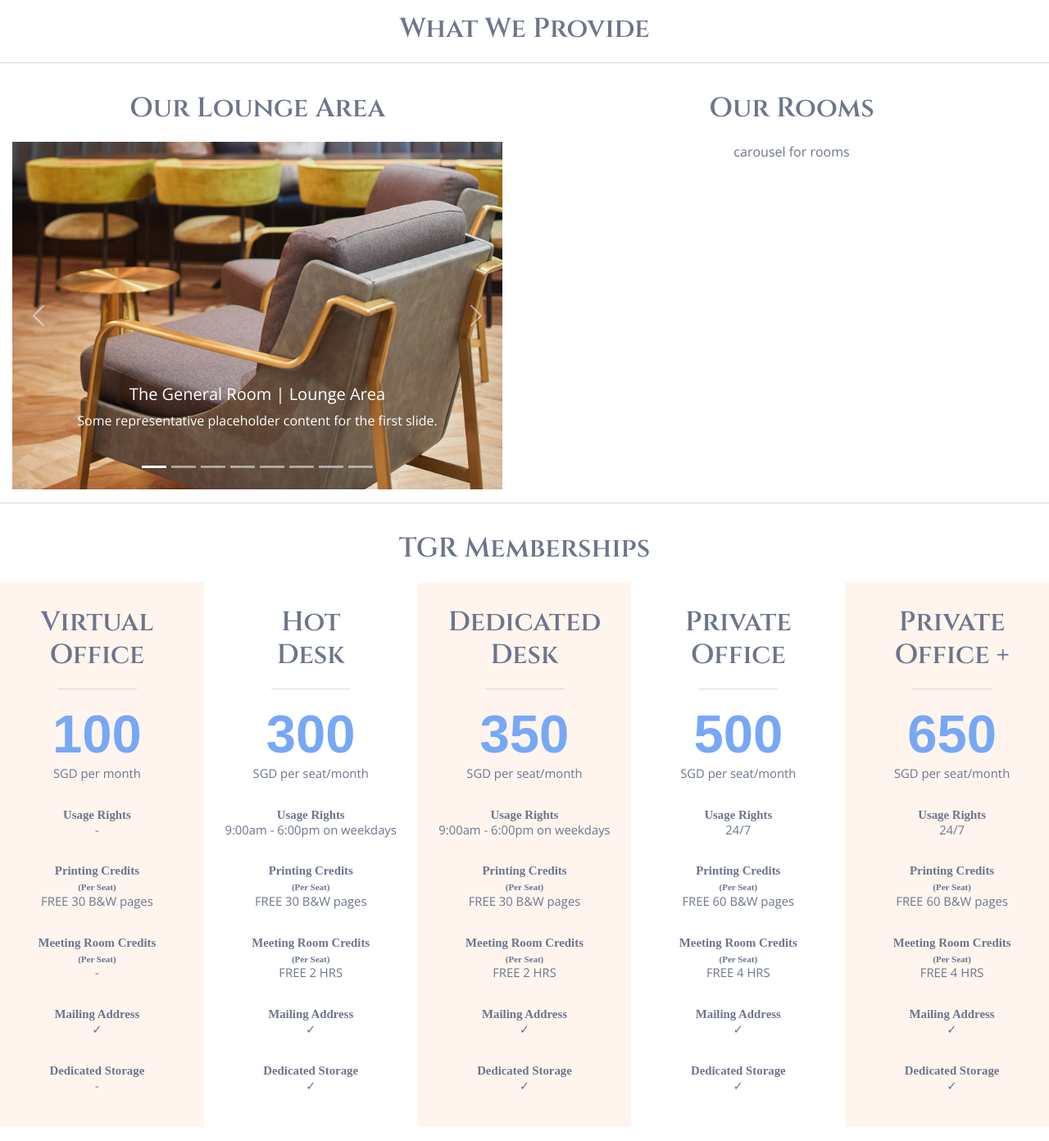
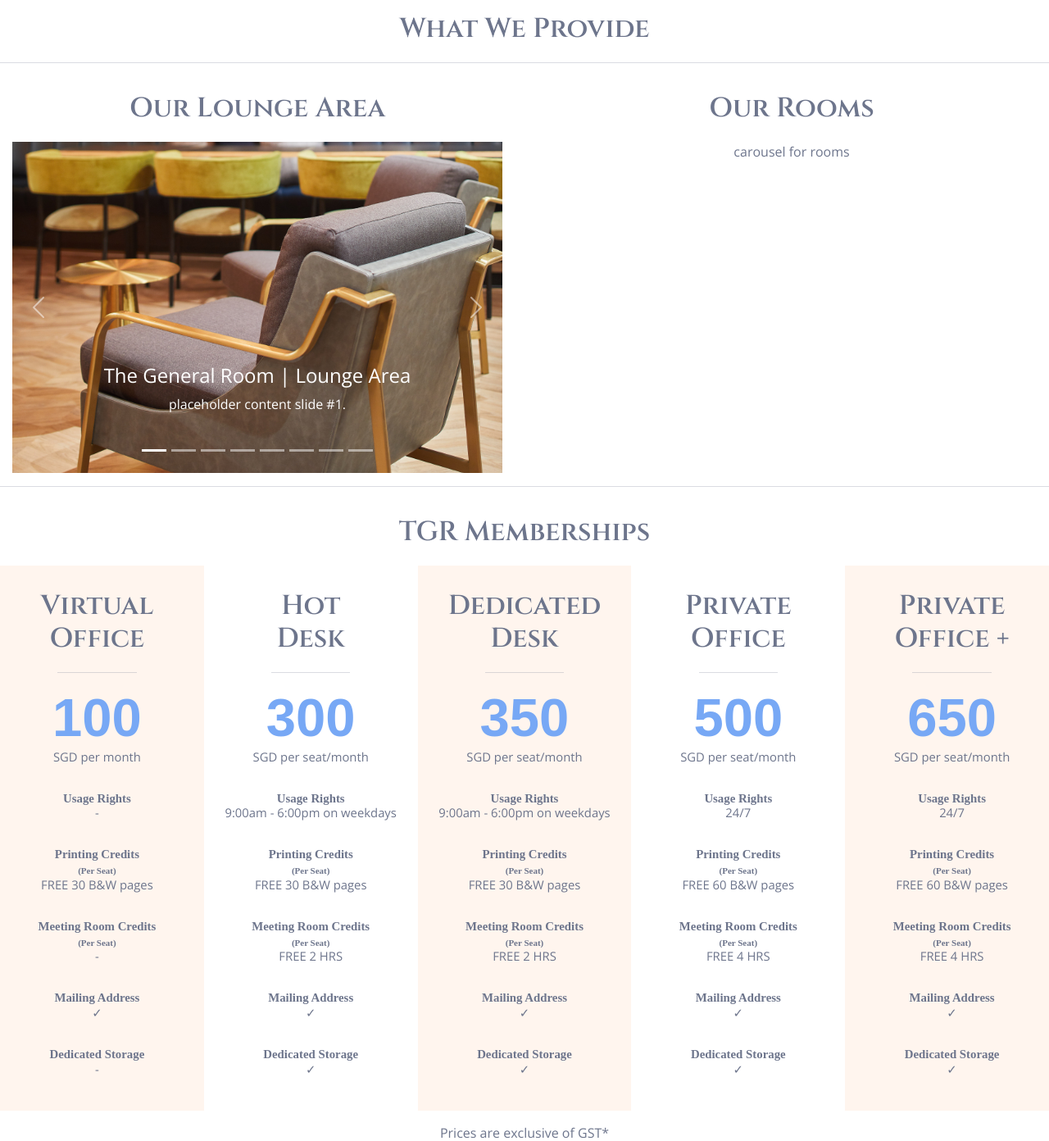
Before and after one commit to suipingooi/generalroom, a Django app: page / in a window 1280 px wide. Shown: the part 899-2291 px from the top of the page at 82% size. Run offline with Django 3.2, Linux system fonts and the light colour scheme.

Commit message:
modified image scale

```diff
--- a/main/templates/main/home-template.html
+++ b/main/templates/main/home-template.html
@@ -51,81 +51,82 @@
                     aria-label="Slide 2"></button>
                 <button type="button" data-bs-target="#loungeCarousel" data-bs-slide-to="2"
                     aria-label="Slide 3"></button>
-                <button type="button" data-bs-target="#loungeCarousel" data-bs-slide-to="2"
+                <button type="button" data-bs-target="#loungeCarousel" data-bs-slide-to="3"
                     aria-label="Slide 4"></button>
-                <button type="button" data-bs-target="#loungeCarousel" data-bs-slide-to="2"
+                <button type="button" data-bs-target="#loungeCarousel" data-bs-slide-to="4"
                     aria-label="Slide 5"></button>
-                <button type="button" data-bs-target="#loungeCarousel" data-bs-slide-to="2"
+                <button type="button" data-bs-target="#loungeCarousel" data-bs-slide-to="5"
                     aria-label="Slide 6"></button>
-                <button type="button" data-bs-target="#loungeCarousel" data-bs-slide-to="2"
+                <button type="button" data-bs-target="#loungeCarousel" data-bs-slide-to="6"
                     aria-label="Slide 7"></button>
-                <button type="button" data-bs-target="#loungeCarousel" data-bs-slide-to="2"
+                <button type="button" data-bs-target="#loungeCarousel" data-bs-slide-to="7"
                     aria-label="Slide 8"></button>
 
             </div>
             <div class="carousel-inner">
                 <div class="carousel-item active">
-                    <img src="{% static 'assets\images\loungeCarousel\CA8A9353.jpg' %}" class="d-block w-100"
+                    <img class="p" src="{% static 'assets\images\loungeCarousel\CA8A9353.jpg' %}" class="d-block w-100"
                         alt="the general room generalroom lounge area co-working space">
                     <div class="carousel-caption d-none d-md-block">
-                        <h5>The General Room | Lounge Area</h5>
-                        <p>Some representative placeholder content for the first slide.</p>
+                        <h4>The General Room | Lounge Area</h4>
+                        <p>placeholder content slide #1.</p>
                     </div>
                 </div>
                 <div class="carousel-item">
-                    <img src="{% static 'assets\images\loungeCarousel\CA8A9406.jpg' %}" class="d-block w-100"
+                    <img class="p" src="{% static 'assets\images\loungeCarousel\CA8A9406.jpg' %}" class="d-block w-100"
                         alt="the general room generalroom lounge area co-working space coffee machine cafe style">
                     <div class="carousel-caption d-none d-md-block">
-                        <h5>The General Room | Lounge Area</h5>
-                        <p>Some representative placeholder content for the second slide.</p>
+                        <h4>The General Room | Lounge Area</h4>
+                        <p>placeholder content slide #2.</p>
                     </div>
                 </div>
                 <div class="carousel-item">
-                    <img src="{% static 'assets\images\loungeCarousel\OpenArea5.jpg' %}" class="d-block w-100"
-                        alt="the general room generalroom lounge area co-working space">
+                    <img class="p" src="{% static 'assets\images\loungeCarousel\OpenArea3.jpg' %}" class="d-block w-100"
+                        alt="the general room generalroom lounge area co-working space lounging sofa hotel feel">
                     <div class="carousel-caption d-none d-md-block">
                         <h5>The General Room | Lounge Area</h5>
-                        <p>Some representative placeholder content for the third slide.</p>
+                        <p>placeholder content slide #3.</p>
                     </div>
                 </div>
                 <div class="carousel-item">
-                    <img src="{% static 'assets\images\loungeCarousel\CA8A9482.jpg' %}" class="d-block w-100"
+                    <img class="p" src="{% static 'assets\images\loungeCarousel\CA8A9482.jpg' %}" class="d-block w-100"
                         alt="the general room generalroom lounge area co-working space cafe work area">
                     <div class="carousel-caption d-none d-md-block">
-                        <h5>The General Room | Lounge Area</h5>
-                        <p>Some representative placeholder content for the third slide.</p>
+                        <h4>The General Room | Lounge Area</h4>
+                        <p>placeholder content slide #4.</p>
                     </div>
                 </div>
                 <div class="carousel-item">
-                    <img src="{% static 'assets\images\loungeCarousel\OpenArea19.jpg' %}" class="d-block w-100"
-                        alt="the general room generalroom lounge area co-working space work desk hot">
+                    <img class="h" src="{% static 'assets\images\loungeCarousel\OpenArea9.jpg' %}" class="d-block w-100"
+                        alt="the general room generalroom lounge area co-working space cafe style work area">
                     <div class="carousel-caption d-none d-md-block">
                         <h5>The General Room | Lounge Area</h5>
-                        <p>Some representative placeholder content for the third slide.</p>
+                        <p>placeholder content slide #5.</p>
                     </div>
                 </div>
                 <div class="carousel-item">
-                    <img src="{% static 'assets\images\loungeCarousel\OpenArea12.jpg' %}" class="d-block w-100"
-                        alt="the general room generalroom lounge area co-working open space">
+                    <img class="h" src="{% static 'assets\images\loungeCarousel\DSCF2481.jpg' %}" class="d-block w-100"
+                        alt="the general room generalroom lounge area co-working space">
                     <div class="carousel-caption d-none d-md-block">
-                        <h5>The General Room | Lounge Area</h5>
-                        <p>Some representative placeholder content for the third slide.</p>
+                        <h4>The General Room | Lounge Area</h4>
+                        <p>placeholder content slide #6.</p>
                     </div>
                 </div>
                 <div class="carousel-item">
-                    <img src="{% static 'assets\images\loungeCarousel\OpenArea3.jpg' %}" class="d-block w-100"
-                        alt="the general room generalroom lounge area co-working space lounging sofa hotel feel">
+                    <img class="h" src="{% static 'assets\images\loungeCarousel\OpenArea12.jpg' %}"
+                        class="d-block w-100" alt="the general room generalroom lounge area co-working open space">
                     <div class="carousel-caption d-none d-md-block">
-                        <h5>The General Room | Lounge Area</h5>
-                        <p>Some representative placeholder content for the third slide.</p>
+                        <h4>The General Room | Lounge Area</h4>
+                        <p>placeholder content slide #7.</p>
                     </div>
                 </div>
                 <div class="carousel-item">
-                    <img src="{% static 'assets\images\loungeCarousel\OpenArea9.jpg' %}" class="d-block w-100"
-                        alt="the general room generalroom lounge area co-working space cafe style work area">
+                    <img class="h" src="{% static 'assets\images\loungeCarousel\OpenArea19.jpg' %}"
+                        class="d-block w-100"
+                        alt="the general room generalroom lounge area co-working space work desk hot">
                     <div class="carousel-caption d-none d-md-block">
-                        <h5>The General Room | Lounge Area</h5>
-                        <p>Some representative placeholder content for the third slide.</p>
+                        <h4>The General Room | Lounge Area</h4>
+                        <p>placeholder content slide #8.</p>
                     </div>
                 </div>
             </div>
--- a/static/css/style.css
+++ b/static/css/style.css
@@ -128,10 +128,16 @@ p {
     line-height: 2.2;
 }
 
-#loungeCarousel .carousel-item img {
+#loungeCarousel .carousel-item img.p {
     display: block;
-    max-width: 100%;
-    margin: -40% -0%;
+    width: 100%;
+    margin: -41.6% 0;
+    padding: 15px;
+}
+
+#loungeCarousel .carousel-item img.h {
+    display: block;
+    width: 100%;
     padding: 15px;
 }
 
```
Also changed, not shown: static/assets/images/loungeCarousel/CA8A9353.jpg, static/assets/images/loungeCarousel/CA8A9406.jpg, static/assets/images/loungeCarousel/DSCF2481.jpg (added), 6 other files.
